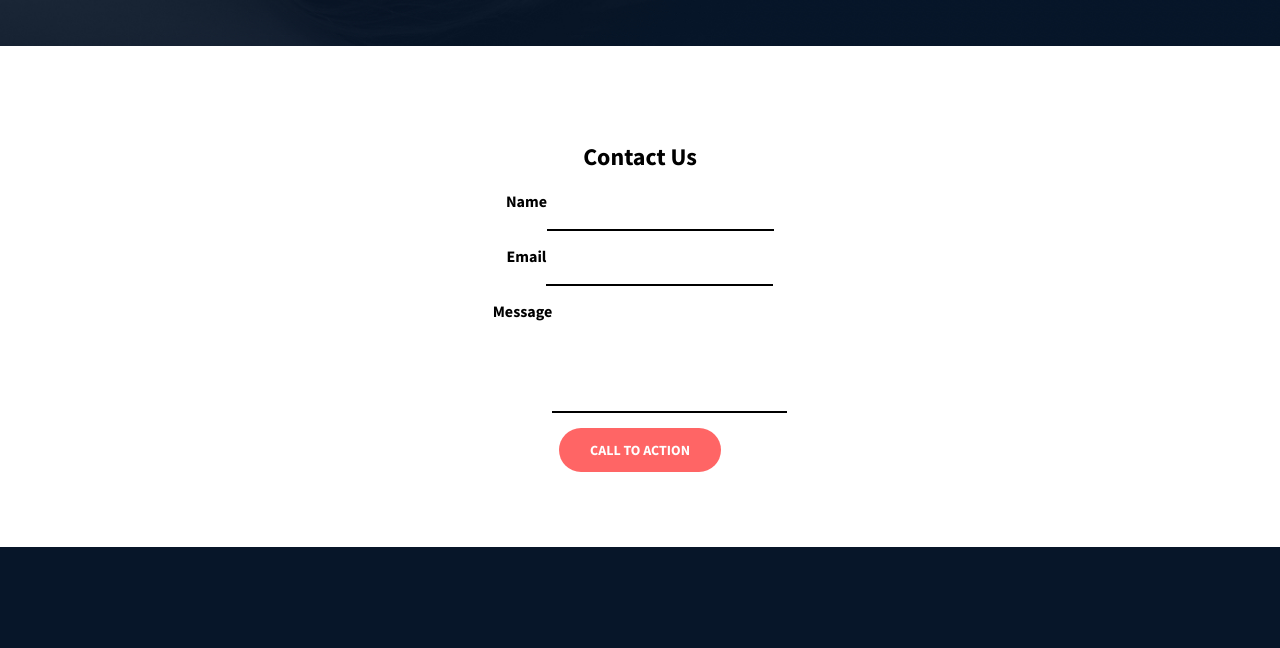
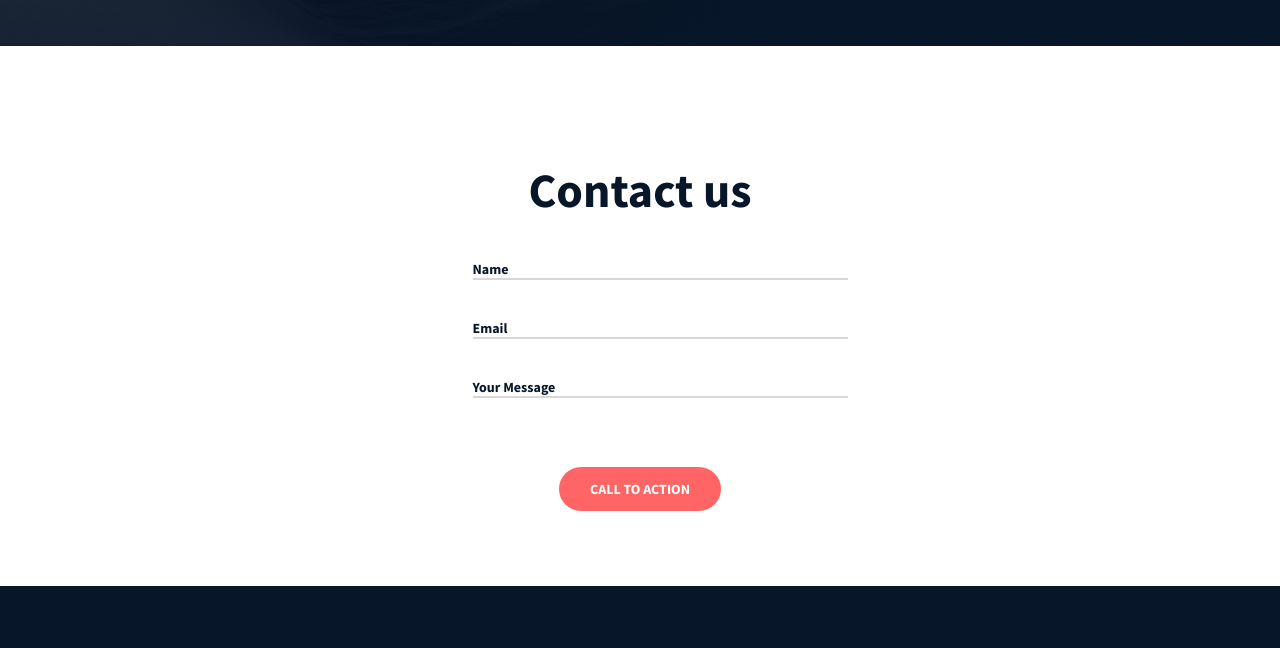
Before and after one commit to TebariousBag/atlas-headphones, a plain HTML site: page index.html in a window 1280 px wide. Shown: the part 2080-2728 px from the top of the page. Drawn offline with Linux system fonts and the light colour scheme; files whose address does not match are found by name.

Commit message:
fixing up contact form

```diff
--- a/index.html
+++ b/index.html
@@ -109,7 +109,7 @@
 		 <!-- Contact Us Section-->
 		 <section class="container contact-section">
 			<div class="header-div-contact">
-				<h2>Contact Us</h2>
+				<span class="contact_us"><h2>Contact us</h2></span>
 				<form class="contact-form">
 					<div class="input-group">
 						<label for="name">Name</label>
@@ -120,8 +120,8 @@
 						<input type="email" id="email" name="email" required>
 					</div>
 					<div class="input-group">
-						<label for="message">Message</label>
-						<textarea id="message" name="message" rows="5" required></textarea>
+						<label for="message">Your Message</label>
+						<input class="messages" id="message" name="message" required></input>
 					</div>
 					<button type="submit" class="contact-button">CALL TO ACTION</button>
 				</form>
--- a/styles.css
+++ b/styles.css
@@ -492,45 +492,58 @@ nav {
 	padding-top: 75px;
 }
 
+.contact_us {
+	font-family: 'Source Sans Pro', sans-serif;
+	font-size: 32px;
+	color: #071629;
+}
+
 .header-div-contact {
     text-align: center;
     max-width: 600px;
-    width: 90%;
+    width: 335px;
 }
+
 
 .contact-form {
     display: flex;
     flex-direction: column;
-    gap: 15px;
+    gap: 30px;
+	max-width: 335px;
+	max-height: 373px;
 	align-items: center;
 }
 
 .input-group {
     display: flex;
-    flex-direction: row;
+    flex-direction: column;
     text-align: left;
+	max-width: 335px;
+	max-height: 29px;
+	font-family: 'Source Sans Pro', sans-serif;
+	font-size: 14px;
+	color: #071629;
 }
 
+.messages {
+	max-width: 335px;
+}
 .input-group label {
     font-weight: bold;
-    margin-bottom: 5px;
 }
 
 .input-group input,
 .input-group textarea {
-    width: 100%;
-    padding: 10px;
+    width: 335px;
+	height: 29px;
+    padding: 20px;
     border: none;
-    border-bottom: 2px solid #000;
+    border-top: 2px solid #071629;
 	background: transparent;
 	outline: none;
 	resize: none;
     font-size: 16px;
-}
-
-.input-group input:focus,
-.input-group textarea:focus {
-    border-bottom: 2px solid #cc5200;
+	opacity: 17%;
 }
 
 .contact-button {
@@ -548,6 +561,7 @@ nav {
 	width: 162px;
 	height: 44px;
 	text-align: center;
+	margin-top: 30px;
 }
 
 
```
